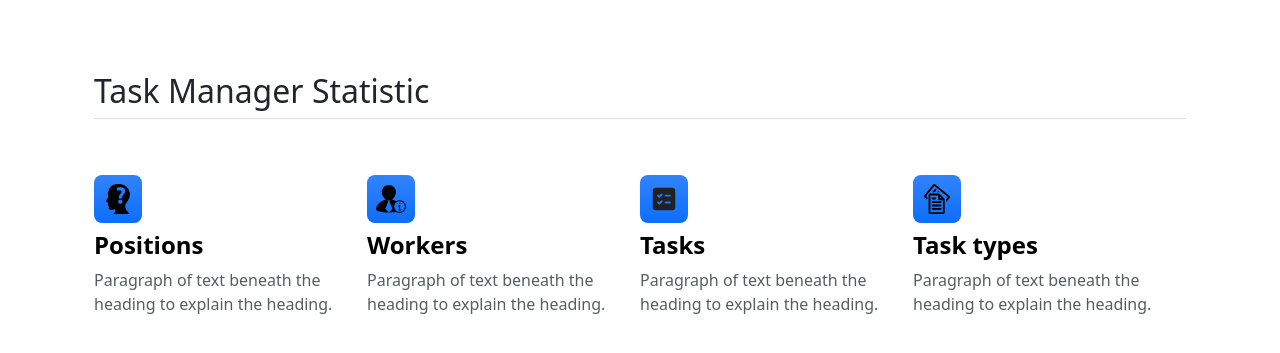
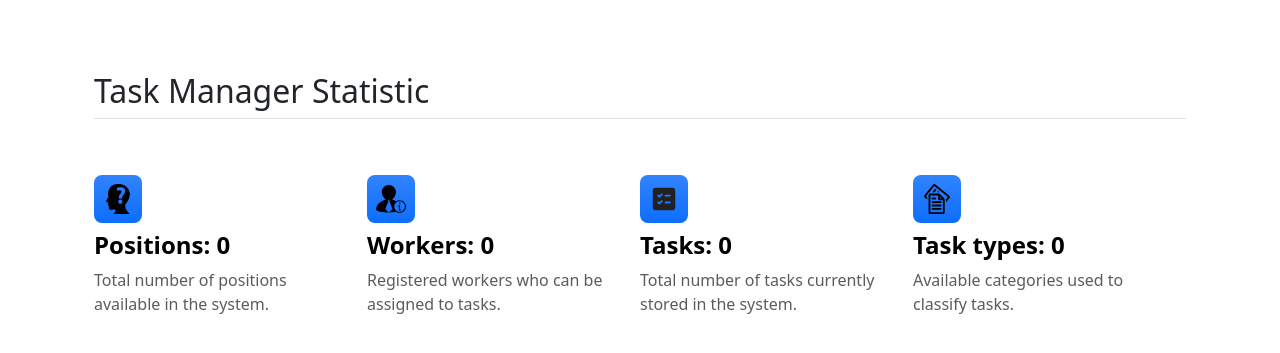
Before and after one commit to pavliukkk/task-manager, a Django app: page / in a window 1280 px wide. Shown: the part 73-426 px from the top of the page. Run offline with Django 5.2, Linux system fonts and the light colour scheme; data that the repository does not hold is empty; some libraries are stand-ins or nearby versions.

Commit message:
added url to index file, updated views.py and index.html for count all items in each model

```diff
--- a/task_manager/urls.py
+++ b/task_manager/urls.py
@@ -1,4 +1,3 @@
-from django.contrib import admin
 from django.urls import path
 
 from .views import index
--- a/task_manager/views.py
+++ b/task_manager/views.py
@@ -1,5 +1,18 @@
 from django.shortcuts import render
+
+from task_manager.models import Worker, Position, Task, TaskType
+
 
 # Create your views here.
 def index(request):
-    return render(request, "task_manager/index.html")
+    num_workers = Worker.objects.count()
+    num_positions = Position.objects.count()
+    num_tasks = Task.objects.count()
+    num_task_types = TaskType.objects.count()
+    context = {
+        "num_workers": num_workers,
+        "num_positions": num_positions,
+        "num_tasks": num_tasks,
+        "num_task_types": num_task_types,
+    }
+    return render(request, "task_manager/index.html", context=context)
--- a/templates/task_manager/index.html
+++ b/templates/task_manager/index.html
@@ -15,10 +15,10 @@
               <img width="350px" height="30px" src="{{ ASSETS_ROOT }}/img/position.svg">
             </div>
             <h4 class="fw-semibold mb-0 text-body-emphasis">
-              Positions
+              Positions: {{ num_positions }}
             </h4>
             <p class="text-body-secondary">
-              Paragraph of text beneath the heading to explain the heading.
+              Total number of positions available in the system.
             </p>
           </div>
           <div class="col d-flex flex-column gap-2">
@@ -28,10 +28,10 @@
               <img width="350px" height="30px" src="{{ ASSETS_ROOT }}/img/worker.svg">
             </div>
             <h4 class="fw-semibold mb-0 text-body-emphasis">
-              Workers
+              Workers: {{ num_workers }}
             </h4>
             <p class="text-body-secondary">
-              Paragraph of text beneath the heading to explain the heading.
+              Registered workers who can be assigned to tasks.
             </p>
           </div>
           <div class="col d-flex flex-column gap-2">
@@ -41,10 +41,10 @@
               <img width="350px" height="30px" src="{{ ASSETS_ROOT }}/img/tasks.svg">
             </div>
             <h4 class="fw-semibold mb-0 text-body-emphasis">
-              Tasks
+              Tasks: {{ num_tasks }}
             </h4>
             <p class="text-body-secondary">
-              Paragraph of text beneath the heading to explain the heading.
+              Total number of tasks currently stored in the system.
             </p>
           </div>
           <div class="col d-flex flex-column gap-2">
@@ -54,10 +54,10 @@
               <img width="350px" height="30px" src="{{ ASSETS_ROOT }}/img/tasktype.svg">
             </div>
             <h4 class="fw-semibold mb-0 text-body-emphasis">
-              Task types
+              Task types: {{ num_task_types }}
             </h4>
             <p class="text-body-secondary">
-              Paragraph of text beneath the heading to explain the heading.
+              Available categories used to classify tasks.
             </p>
           </div>
         </div>
```
